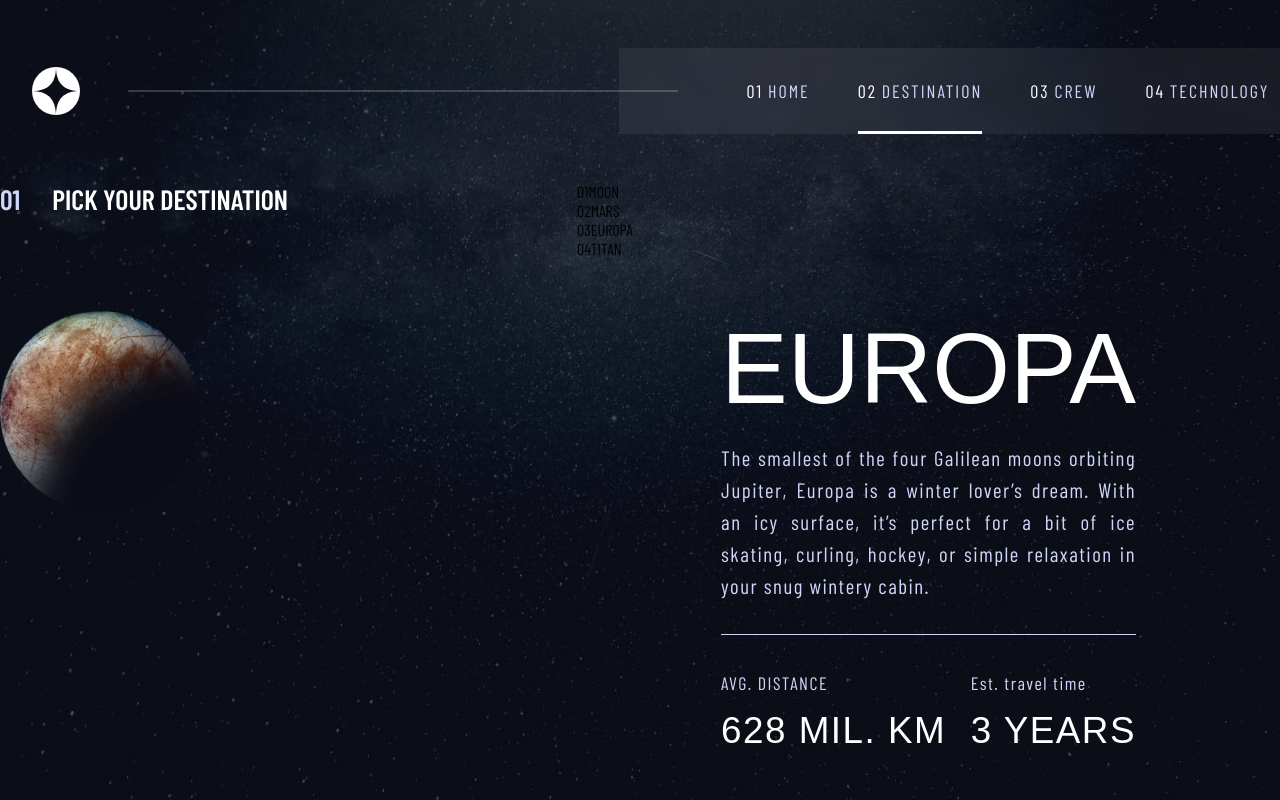
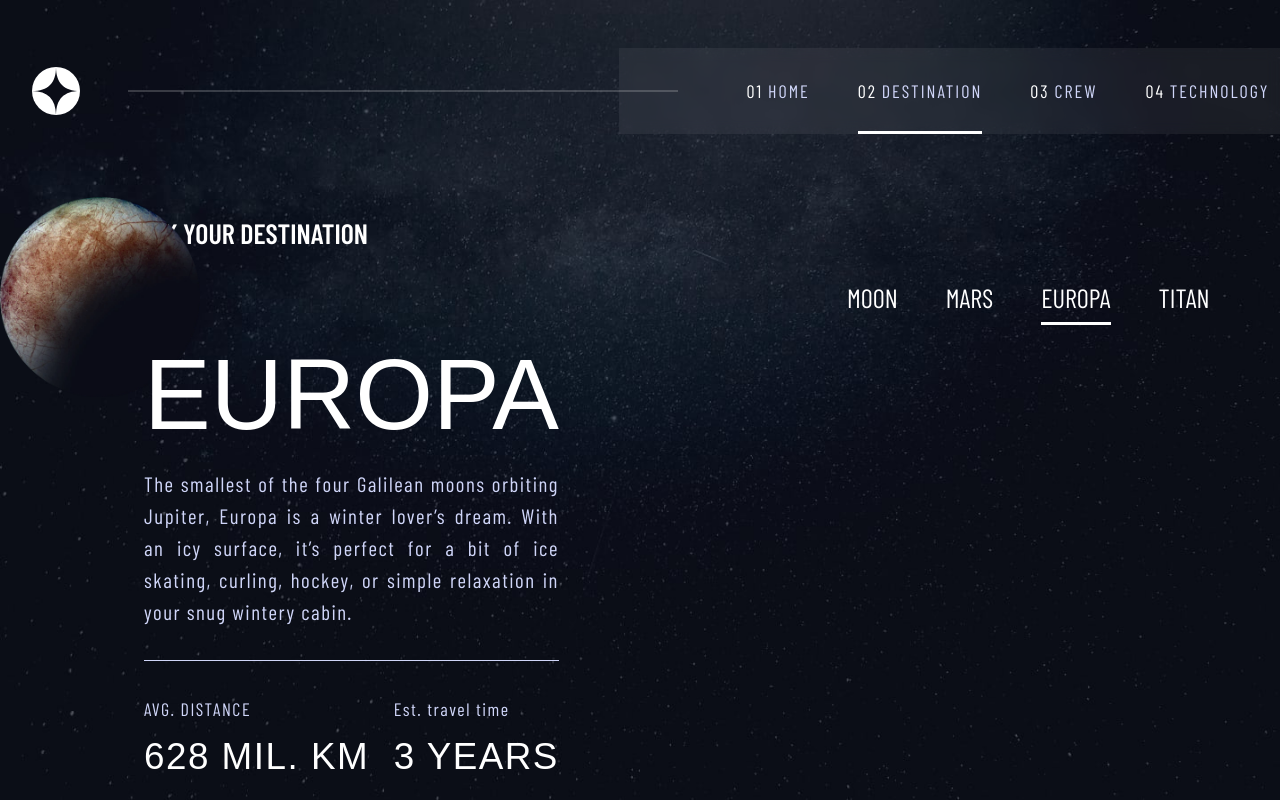
Before and after one commit to StalinAM/space-tourism, a Next.js app: page /destination/europa in a window 1280 px wide. Built offline with nearby package versions, Linux system fonts and the light colour scheme; a web font is replaced by a local one.

Commit message:
add line in nav planets

```diff
--- a/app/destination/Destination.module.css
+++ b/app/destination/Destination.module.css
@@ -1,16 +1,3 @@
-.container {
-  display: grid;
-  grid-template-columns: repeat(2, 1fr);
-  height: var(--height_main);
-}
-.container h2 {
-  font-size: 1.75rem;
-  color: var(--title);
-}
-.container h2 span {
-  margin-right: 2rem;
-  color: var(--subtitle);
-}
 .background {
   position: absolute;
   top: 0;
@@ -22,3 +9,47 @@
   background-attachment: fixed;
   z-index: -1;
 }
+.container {
+  display: grid;
+  grid-template-columns: repeat(2, 1fr);
+  grid-template-rows: 3rem 3rem auto;
+  height: var(--height_main);
+  justify-items: start;
+  align-items: center;
+  align-content: center;
+  row-gap: 1rem;
+}
+.container h2 {
+  margin-left: 5rem;
+  font-size: 1.75rem;
+  color: var(--title);
+  grid-column: 1/3;
+  grid-row: 1/2;
+}
+.container h2 span {
+  margin-right: 2rem;
+  color: var(--subtitle);
+}
+.container_nav {
+  grid-column: 2/3;
+  grid-row: 2/3;
+  display: flex;
+  gap: 3rem;
+  margin-left: 9rem;
+}
+.container li {
+  font-size: 1.65rem;
+  color: var(--title);
+  position: relative;
+}
+.line {
+  position: absolute;
+  height: 3px;
+  background-color: var(--title);
+  bottom: -12px;
+  transition: 0.3s;
+  width: 0;
+}
+.opacity {
+  width: 100%;
+}
--- a/app/destination/layout.jsx
+++ b/app/destination/layout.jsx
@@ -1,20 +1,29 @@
+'use client'
 import data from '../../data/data.json'
 import styles from './Destination.module.css'
 import Link from 'next/link'
+import { usePathname } from 'next/navigation'
 export default function DestinationLayout({ children }) {
+  const pathname = usePathname()
   return (
     <main className={styles.container}>
       <div className={styles.background}></div>
       <h2>
         <span>01</span>PICK YOUR DESTINATION
       </h2>
-      <ul>
+      <ul className={styles.container_nav}>
         {data.destinations.map((item, index) => (
           <li key={item.id}>
-            <span>0{index + 1}</span>
             <Link href={`/destination/${item.id}`}>
               {item.name.toUpperCase()}
             </Link>
+            <div
+              className={`${styles.line} ${
+                pathname == item.id || pathname.includes(item.id)
+                  ? styles.opacity
+                  : ''
+              }`}
+            ></div>
           </li>
         ))}
       </ul>
```
